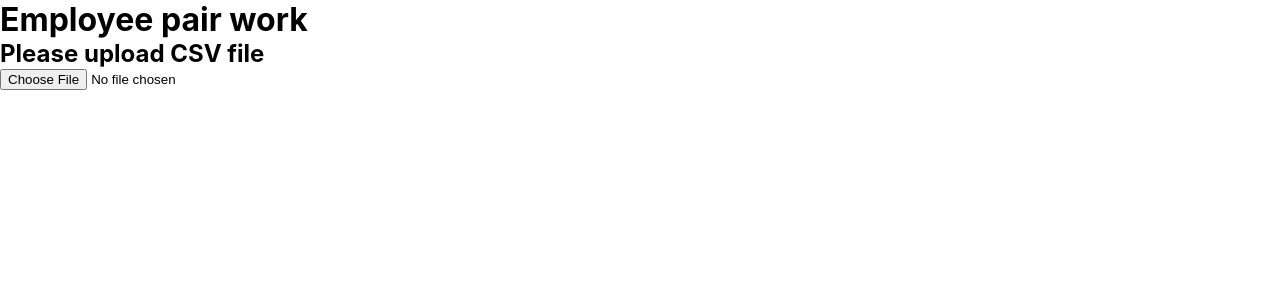
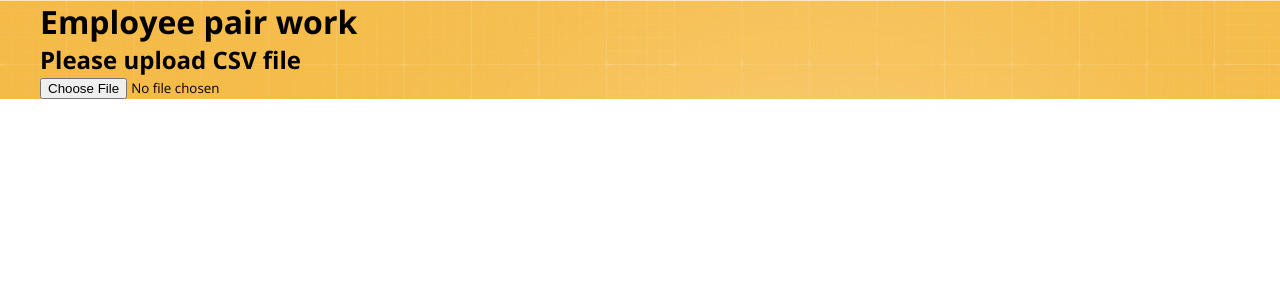
Before and after one commit to sasholilov/Employee-pair-work, a React (Create React App) app: page / in a window 1280 px wide. Shown: the top 300 px of the page. Built offline with nearby package versions, Linux system fonts and the light colour scheme.

Commit message:
create header component and begin to build the styles

```diff
--- a/src/App.css
+++ b/src/App.css
@@ -1,5 +1,13 @@
+@import url("https://fonts.googleapis.com/css2?family=Open+Sans:ital,wght@0,300;0,400;0,500;0,600;0,700;0,800;1,300;1,400;1,500;1,600;1,700;1,800&display=swap");
+
 * {
   margin: 0;
   padding: 0;
   box-sizing: border-box;
+  font-family: "Open Sans", sans-serif;
 }
+
+.container {
+  max-width: 1200px;
+  margin: 0 auto;
+}
--- a/src/App.js
+++ b/src/App.js
@@ -3,6 +3,7 @@ import Button from "./components/Buttons/Button";
 import { useState } from "react";
 import { readFile } from "./utils/readFile";
 import { validationFileData } from "./utils/validationFileData";
+import Header from "./components/Header/Header";
 import ErrorTextComponent from "./components/ErrorTextComponent/ErrorTextComponent";
 import ResultItemList from "./components/ResultItemList/ResultItemList";
 
@@ -24,12 +25,7 @@ function App() {
 
   return (
     <div className="App">
-      <h1>Employee pair work</h1>
-      <Button
-        type="file"
-        text="Please upload CSV file"
-        onHandleChange={handleFileChange}
-      ></Button>
+      <Header onHandleChange={handleFileChange} />
       {errorMsg.length === 0 && <ResultItemList data={data} />}
       {errorMsg.length > 0 && <ErrorTextComponent errorArray={errorMsg} />}
     </div>
--- /dev/null
+++ b/src/components/Header/Header.css
@@ -0,0 +1,3 @@
+header {
+  background-image: url("./images/header-bg.jpg");
+}
--- /dev/null
+++ b/src/components/Header/Header.jsx
@@ -0,0 +1,19 @@
+import "./Header.css";
+import Button from "../Buttons/Button";
+
+function Header({ onHandleChange }) {
+  return (
+    <header>
+      <div className="container">
+        <h1>Employee pair work</h1>
+        <Button
+          type="file"
+          text="Please upload CSV file"
+          onHandleChange={onHandleChange}
+        ></Button>
+      </div>
+    </header>
+  );
+}
+
+export default Header;
```
Also changed, not shown: src/components/Header/images/header-bg.jpg (added).
